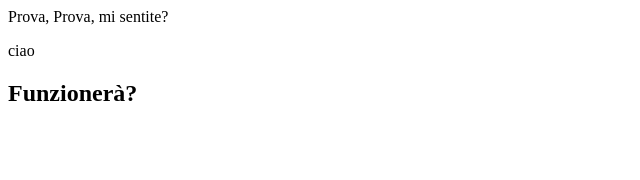
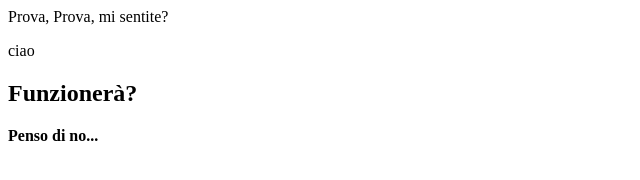
Before and after one commit to AndreaRispoli97/prova-merge, a plain HTML site: page index.html in a window 1280 px wide. Shown: the whole page, without its empty margins (0-640 px from the left). Drawn offline with Linux system fonts and the light colour scheme.

Commit message:
text: add text

```diff
--- a/index.html
+++ b/index.html
@@ -1,14 +1,17 @@
 <!DOCTYPE html>
 <html lang="en">
-  <head>
+
+<head>
     <meta charset="UTF-8" />
     <meta name="viewport" content="width=, initial-scale=1.0" />
     <title>E' un titolo bellissimo</title>
-  </head>
+</head>
 
-  <body>
+<body>
     <div>Prova, Prova, mi sentite?</div>
     <p>ciao</p>
     <h2>Funzionerà?</h2>
-  </body>
+    <p><strong>Penso di no...</strong></p>
+</body>
+
 </html>
```
